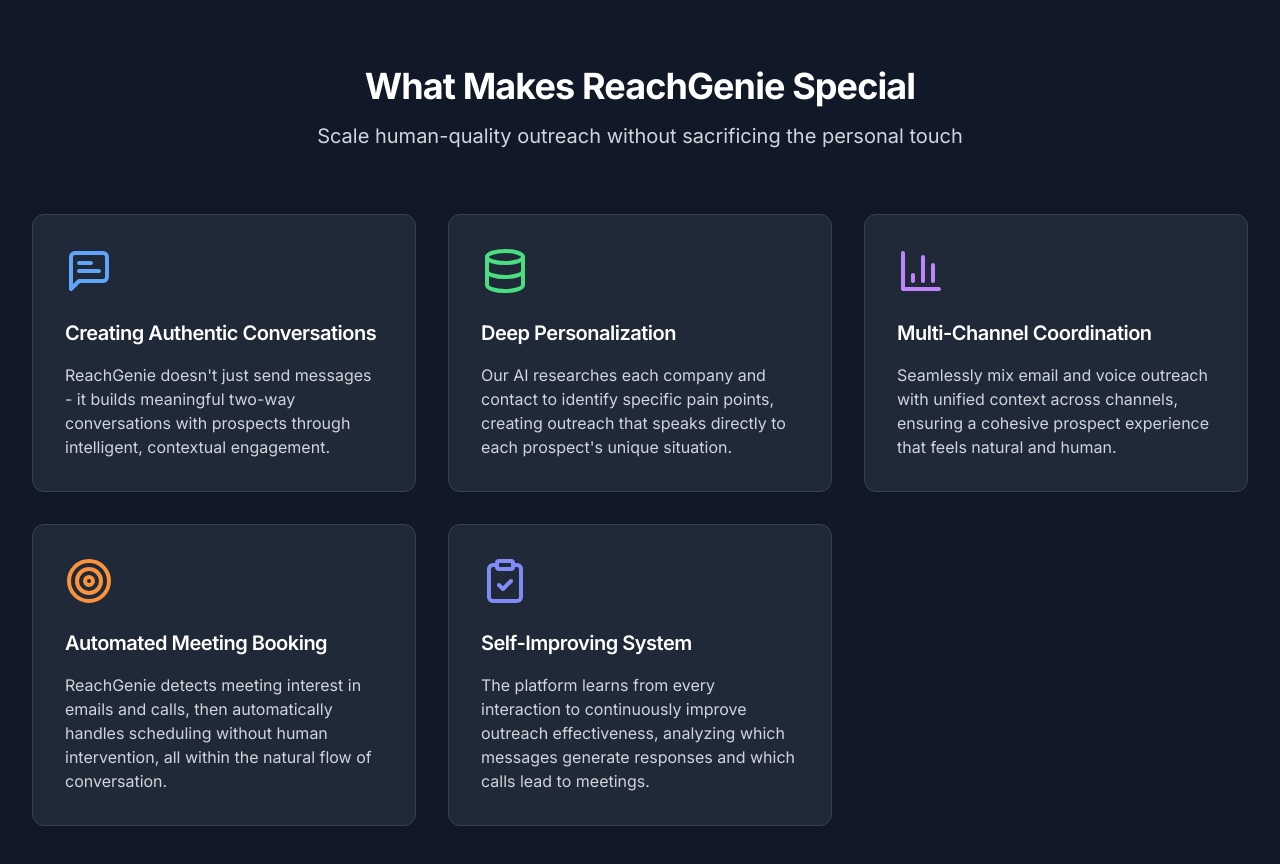
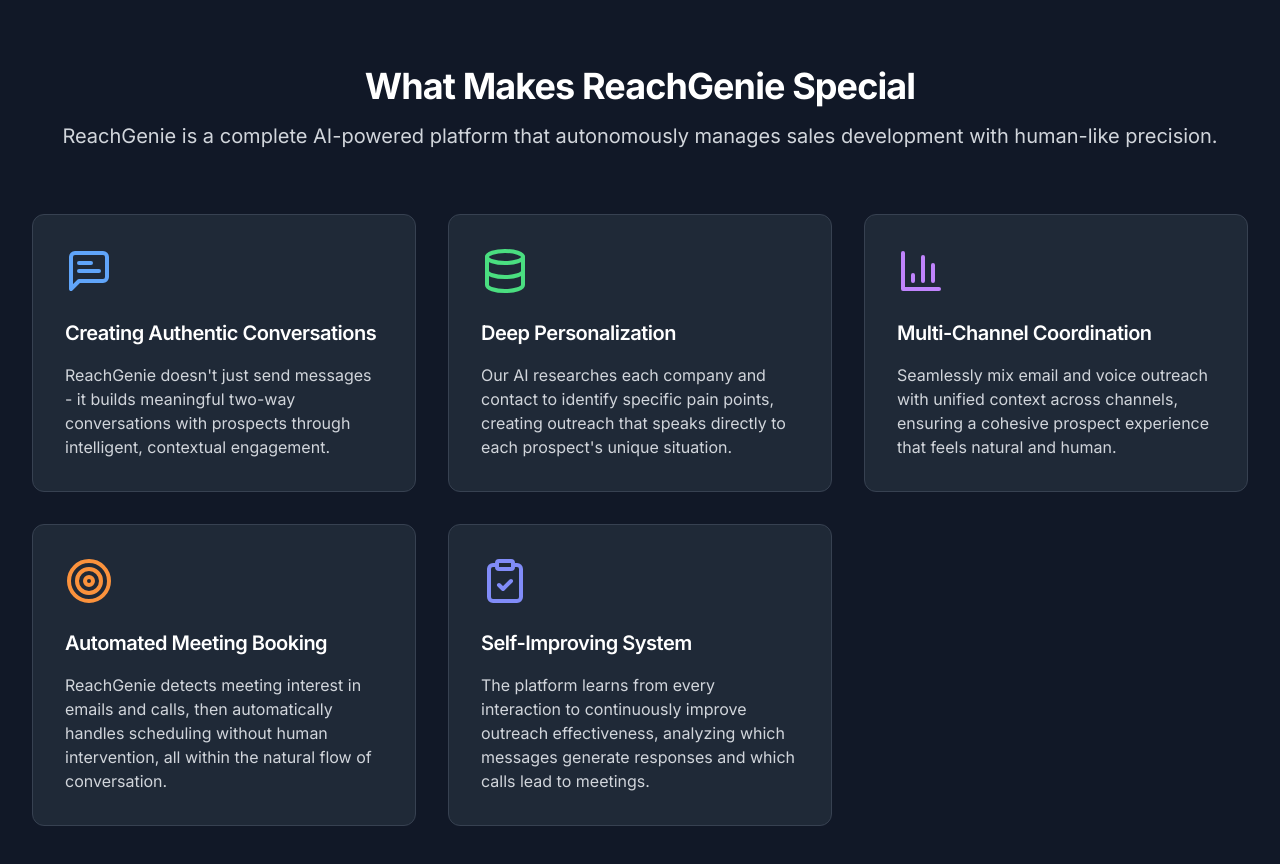
Before and after one commit to coeus-solutions/outbound_ai_sdr_frontend, a React (Vite) app: page / in a window 1280 px wide. Shown: the part 1360-2224 px from the top of the page. Built offline with nearby package versions, Linux system fonts and the light colour scheme; no server answers.

Commit message:
Update HowItWorksSection description to highlight AI capabilities
- Revised the text to emphasize that ReachGenie is an AI-powered platform that autonomously manages sales development with human-like precision, enhancing the clarity and impact of the messaging.

```diff
--- a/src/components/landing/HowItWorksSection.tsx
+++ b/src/components/landing/HowItWorksSection.tsx
@@ -85,7 +85,7 @@
             transition={{ duration: 0.5, delay: 0.2 }}
             className="text-xl text-gray-300"
           >
-            Scale human-quality outreach without sacrificing the personal touch
+            ReachGenie is a complete AI-powered platform that autonomously manages sales development with human-like precision.
           </motion.p>
         </div>
 
```
